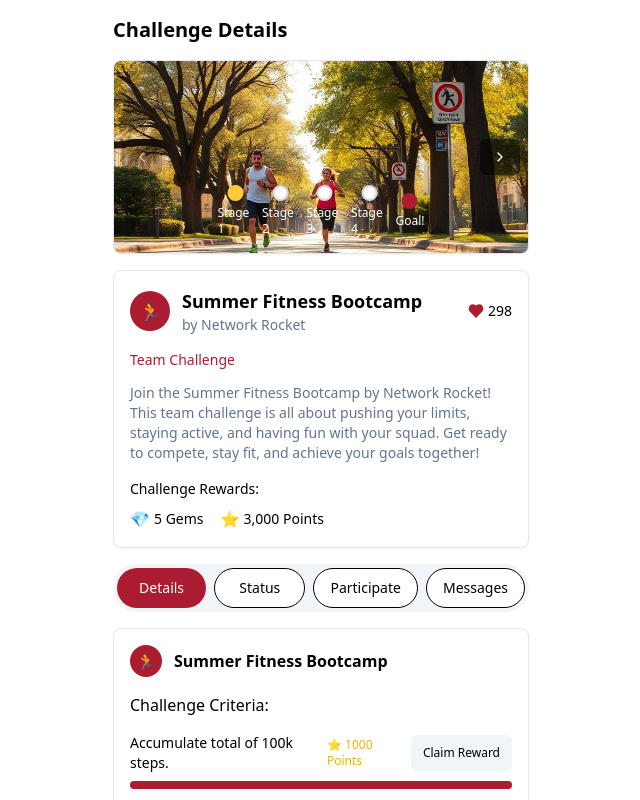
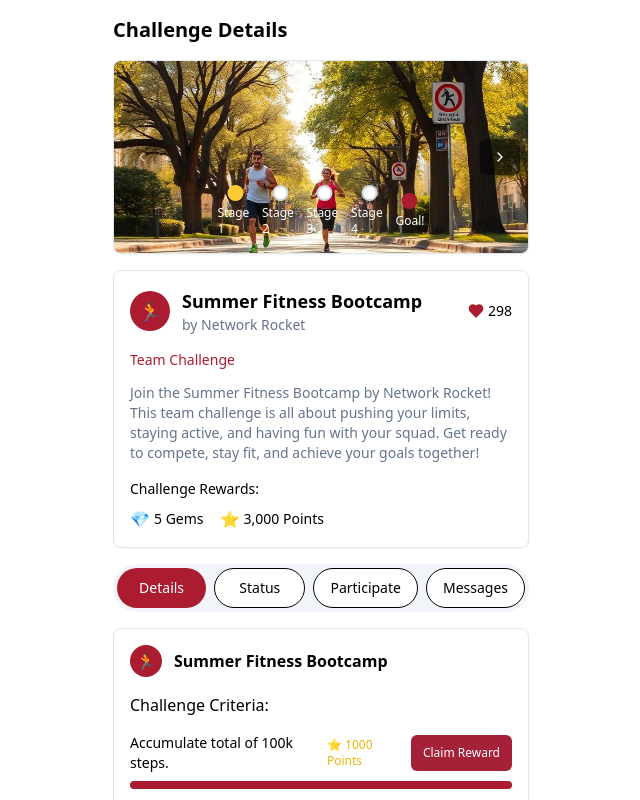
Before and after one commit to JohnEduard-Ph/john-challenge-details-app-codes, a React (Vite) app: page / in a window 1280 px wide. Shown: the top 800 px of the page, without its empty margins (319-959 px from the left). Built offline with nearby package versions, Linux system fonts and the light colour scheme.

Commit message:
Fix claim reward button style
Change the style of the first claim reward button to have white text and a #A42138 fill background.

```diff
--- a/src/components/ChallengeDetails.tsx
+++ b/src/components/ChallengeDetails.tsx
@@ -246,7 +246,7 @@ const ChallengeDetails = () => {
                       <Button
                         size="sm"
                         variant={item.completed ? "secondary" : "outline"}
-                        className="text-xs"
+                        className={`text-xs ${index === 0 && item.completed ? 'bg-[#A42138] text-white hover:bg-[#A42138]/90' : ''}`}
                         disabled={!item.completed}
                       >
                         {item.completed ? 'Claim Reward' : 'Claim Reward'}
```
